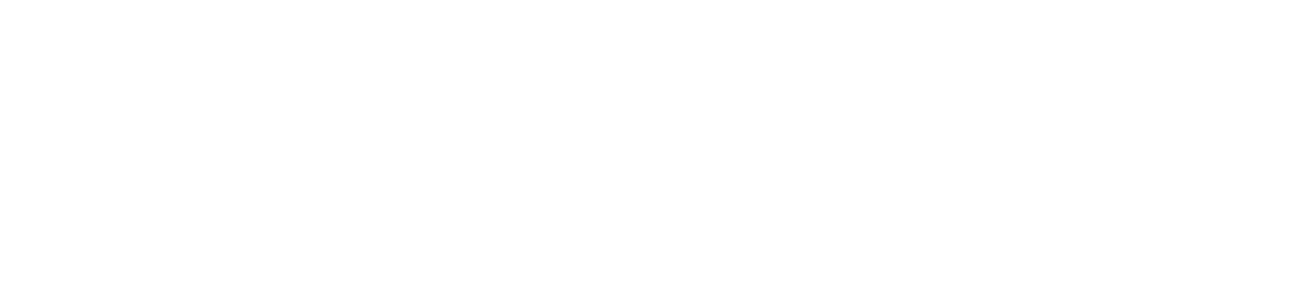
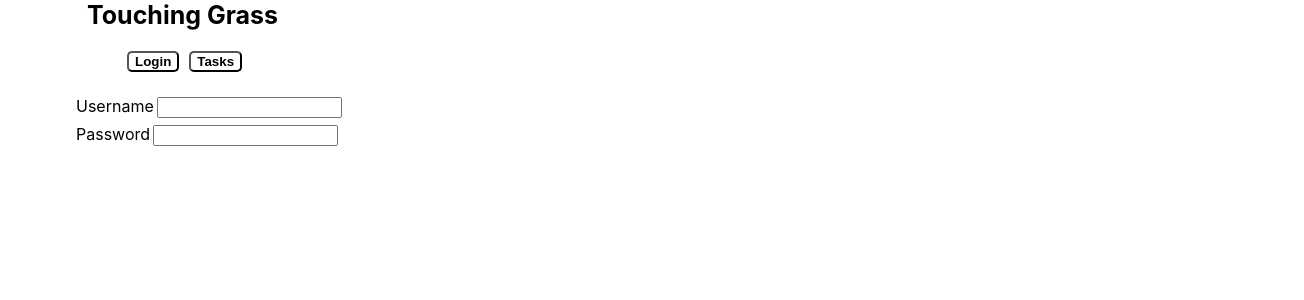
Before and after one commit to Nick-Vazquez/309-frontend, a React (Create React App) app: page /login in a window 1280 px wide. Shown: the top 300 px of the page, 1304 px wide, since content can reach past the window. Built offline with nearby package versions, Linux system fonts and the light colour scheme.

Commit message:
Created login page

```diff
--- a/src/App.js
+++ b/src/App.js
@@ -13,8 +13,8 @@ class App extends Component {
         <Routes>
           <Route path='/' exact={true} element={<Home />} />
           <Route path='/tasks' exact={true} element={<TaskList />} />
-          <Route path='/tasks/:id' component={<TaskEdit />} />
-          <Route path='/login' exact={true} component={<Login />} />
+          <Route path='/tasks/:id' element={<TaskEdit />} />
+          <Route path='/login' exact={true} element={<Login />} />
         </Routes>
       </Router>
     );
--- a/src/Components/Login.js
+++ b/src/Components/Login.js
@@ -1,77 +1,35 @@
-import React, { useState } from "react";
+import React, { Component } from 'react';
+import { Button, ButtonGroup, Container, Table } from 'reactstrap';
+import AppNavbar from './AppNavbar';
+import { Link } from 'react-router-dom';
+import Form from 'react-bootstrap/Form';
 
-import Form from "react-bootstrap/Form";
 
-import Button from "react-bootstrap/Button";
 
-export default function Login() {
+class Login extends Component {
+    render() {
+        return (
+            <div className={"placeholder"}>
+                <AppNavbar />
 
-    const [email, setEmail] = useState("");
-
-    const [password, setPassword] = useState("");
-
-    function validateForm() {
-
-        return email.length > 0 && password.length > 0;
-
-    }
-
-    function handleSubmit(event) {
-
-        event.preventDefault();
-
-    }
-
-    return (
-
-        <div className="Login">
-
-            <Form onSubmit={handleSubmit}>
-
-                <Form.Group size="lg" controlId="email">
-
-                    <Form.Label>Email</Form.Label>
-
+                <Container>
+                    <div style={{ padding: 3 }}>
+                        <Form.Label htmlFor="inputPassword5" style={{ padding: 3 }}>Username</Form.Label>
                         <Form.Control
-
-                        autoFocus
-
-                        type="email"
-
-                        value={email}
-
-                        onChange={(e) => setEmail(e.target.value)}
-
                         />
 
-                </Form.Group>
-
-                <Form.Group size="lg" controlId="password">
-
-                    <Form.Label>Password</Form.Label>
-
+                    </div>
+                    <div style={{ padding: 3 }}>
+                        <Form.Label htmlFor="inputPassword5" style={{ padding: 3 }}>Password</Form.Label>
                         <Form.Control
-
                             type="password"
-
-                        value={password}
-
-                        onChange={(e) => setPassword(e.target.value)}
-
+                            id="inputPassword5"
+                            aria-describedby="passwordHelpBlock"
                         />
-
-                </Form.Group>
-
-                <Button block size="lg" type="submit" disabled={!validateForm()}>
-
-                    Login
-
-                </Button>
-
-            </Form>
-
                     </div>
-
+                </Container>
+            </div>
         );
-
     }
+}
+export default Login;
--- a/src/Components/TaskList.js
+++ b/src/Components/TaskList.js
@@ -13,7 +13,7 @@ class TaskList extends Component {
     async componentDidMount() {
         await fetch('/task')
             .then(response => response.json())
-            .then(data => this.setState({tasks: data}));
+            .then(data => this.setState({ tasks: data }));
     }
 
     async remove(id) {
@@ -25,12 +25,12 @@ class TaskList extends Component {
             }
         }).then(() => {
             let updatedTasks = [...this.state.tasks].filter(i => i.id !== id);
-            this.setState({tasks: updatedTasks});
+            this.setState({ tasks: updatedTasks });
         });
     }
 
     render() {
-        const {tasks, isLoading} = this.state;
+        const { tasks, isLoading } = this.state;
 
         if (isLoading) {
             return <p>Loading...</p>;
@@ -45,6 +45,7 @@ class TaskList extends Component {
 
         return (
             <div className={"placeholder"}>
+                <AppNavbar />
 
             </div>
         )
```
Also changed, not shown: src/Components/Home.js (line endings or trailing spaces), src/Components/css/Login.css (added), src/Components/css/login.css (added). Lines whose indentation alone changed are shown as unchanged.
